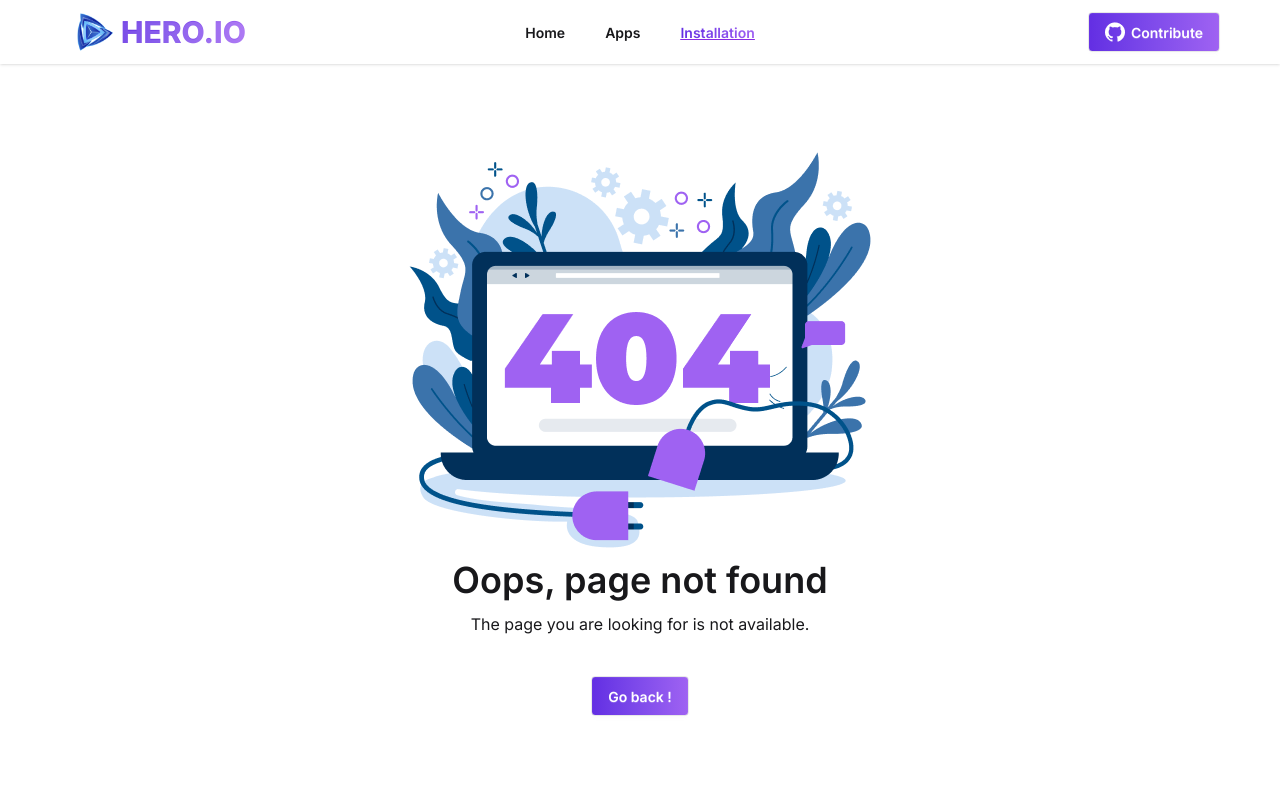
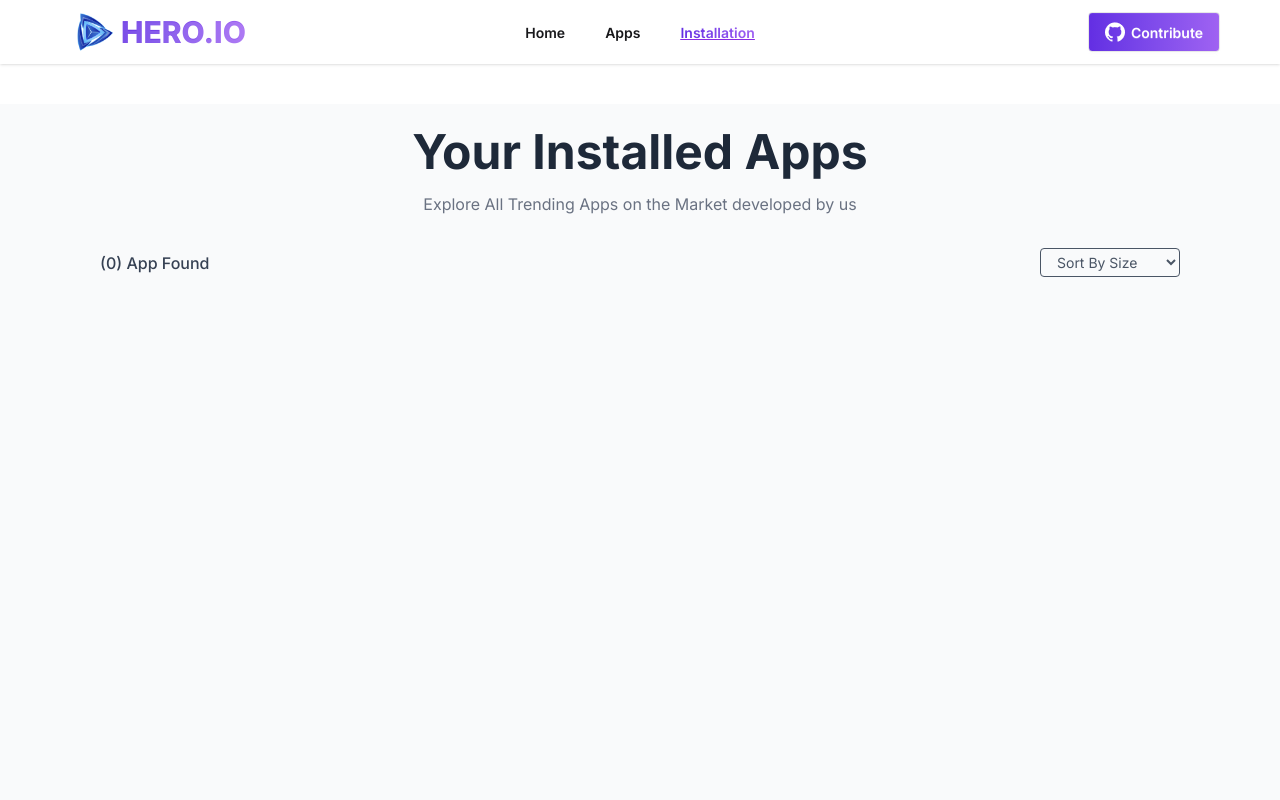
Before and after one commit to SAIMON-25/HERO-APP, a React (Vite) app: page /installedApp in a window 1280 px wide. Before the commit this address had no page. Shown: the top 800 px of the page. Built offline with nearby package versions, Linux system fonts and the light colour scheme.

Commit message:
installed apps page done

```diff
--- a/index.html
+++ b/index.html
@@ -2,7 +2,7 @@
 <html lang="en" data-theme="light">
   <head>
     <meta charset="UTF-8" />
-    <link rel="icon" type="image/svg+xml" href="/vite.svg" />
+    <link rel="icon" type="image/svg+xml" href="/src/assets/logo.png" />
     <meta name="viewport" content="width=device-width, initial-scale=1.0" />
 
     <!-- font awesome -->
--- a/src/components/navbar/Navbar.jsx
+++ b/src/components/navbar/Navbar.jsx
@@ -11,7 +11,7 @@ const Navbar = () => {
     <>
       <NavLink to={'/'} >Home</NavLink>
       <NavLink to={'/allApps'}>Apps</NavLink>
-      <NavLink>Installation</NavLink>
+      <NavLink to={'/installedApp'}>Installation</NavLink>
     </>
   );
 
--- a/src/pages/app_detail/AppDetail.jsx
+++ b/src/pages/app_detail/AppDetail.jsx
@@ -13,6 +13,7 @@ import download from "../../assets/icon-downloads.png";
 import star from "../../assets/icon-ratings.png";
 import review from "../../assets/icon-review.png";
 import { Bounce, ToastContainer, toast } from "react-toastify";
+import { getLocalItem, setLocalItem } from "../../utilities/utility";
 
 const AppDetail = () => {
   const apps = useLoaderData();
@@ -21,7 +22,7 @@ const AppDetail = () => {
 
   // console.log(appId);
   const app = apps.filter((app) => app.id == appId);
-  console.log(app);
+  // console.log(app);
 
   if (!app) {
     return null;
@@ -37,13 +38,18 @@ const AppDetail = () => {
     ratingAvg,
     downloads,
     ratings,
+    id,
   } = app[0];
 
   // console.log(ratings);
+  const applist = getLocalItem();
+  // console.log(applist);
 
-  const handleClick = () => {
+
+  const handleClick = (id) => {
     setClicked(true);
     clicked || toast("Successfully installed");
+    setLocalItem(id);
   };
 
   return (
@@ -89,12 +95,12 @@ const AppDetail = () => {
 
           <div>
             <button
-              onClick={handleClick}
+              onClick={() => handleClick(id)}
               className={`ml-auto bg-green-500 text-white px-5 py-2 rounded-md font-semibold hover:bg-green-600 ${
                 clicked ? "disabled" : ""
               } `}
             >
-              {clicked ? `Installed` : `Install Now (${size} MB)`}
+              {clicked || applist.includes(id) ? `Installed` : `Install Now (${size} MB)`}
             </button>
           </div>
         </div>
--- /dev/null
+++ b/src/pages/applist/InstalledApps.jsx
@@ -0,0 +1,108 @@
+import React, { useEffect, useState } from "react";
+import { useLoaderData } from "react-router";
+import { getLocalItem, removeLocalItem } from "../../utilities/utility";
+import downloadicon from "../../assets/icon-downloads.png";
+import staricon from "../../assets/icon-ratings.png";
+import { Bounce, ToastContainer, toast } from "react-toastify";
+
+
+
+const InstalledApps = () => {
+  const [localApps, setLocalApps] = useState([]);
+  const applist = useLoaderData();
+
+  useEffect(() => {
+    setLocalApps(getLocalItem())
+  }, []);
+  const apps = applist.filter((app) => localApps.includes(app.id));
+
+  const handleUninstall = (id) => {
+    removeLocalItem(id);
+    toast("Successfully Uninstalled");
+    setLocalApps(getLocalItem());
+  };
+
+  return (
+    <div className=" mx-auto mt-10 p-6 bg-gray-50 min-h-screen sm:px-25">
+      <div className="text-center mb-8">
+        <h1 className="text-5xl mb-4 font-bold text-gray-800">
+          Your Installed Apps
+        </h1>
+        <p className="text-gray-500">
+          Explore All Trending Apps on the Market developed by us
+        </p>
+      </div>
+
+      <div className="flex justify-between items-center mb-4">
+        <p className="text-gray-700 font-medium">
+          ({apps.length}) App{apps.length > 1 ? "s" : ""} Found
+        </p>
+
+        <select className="border rounded px-3 py-1 text-gray-600 text-sm focus:outline-none">
+          <option>Sort By Size</option>
+          <option>Sort By Name</option>
+          <option>Sort By Rating</option>
+        </select>
+      </div>
+
+      <div className="space-y-4">
+        {apps.map((app) => (
+          <div
+            key={app.id}
+            className="flex items-center justify-between bg-white p-4 rounded-lg shadow-sm hover:shadow-md transition-shadow"
+          >
+            <div className="flex items-center gap-4">
+              <img
+                src={app.image}
+                alt={app.name}
+                className="w-12 h-12 rounded-md bg-gray-100 object-cover"
+              />
+
+              <div>
+                <h3 className="font-semibold text-xl text-gray-800 mb-3">
+                  {app.title}
+                </h3>
+                <div className="flex items-center gap-3 text-sm text-gray-500 mt-1">
+                  <span className="flex items-center ">
+                    {" "}
+                    <img className="h-5 mr-2" src={downloadicon} alt="" />{" "}
+                    {app.downloads}
+                  </span>
+                  <span className="flex items-center ">
+                    {" "}
+                    <img className="h-5 mr-2" src={staricon} alt="" />{" "}
+                    {app.ratingAvg}
+                  </span>
+                  <span>{app.size} MB</span>
+                </div>
+              </div>
+            </div>
+
+            <button
+              onClick={() => handleUninstall(app.id)}
+              className="bg-green-500 hover:bg-green-600 text-white px-4 py-2 rounded text-sm font-medium"
+            >
+              Uninstall
+            </button>
+          </div>
+        ))}
+      </div>
+
+      <ToastContainer
+              position="top-center"
+              autoClose={5000}
+              hideProgressBar={false}
+              newestOnTop
+              closeOnClick={false}
+              rtl={false}
+              pauseOnFocusLoss
+              draggable
+              pauseOnHover
+              theme="light"
+              transition={Bounce}
+            />
+    </div>
+  );
+};
+
+export default InstalledApps;
--- a/src/pages/error/Error.jsx
+++ b/src/pages/error/Error.jsx
@@ -10,7 +10,7 @@ const Error = () => {
     }
 
     return (
-        <div className='flex justify-center items-center my-22'>
+        <div className='flex justify-center items-center min-h-screen'>
             <div className=' text-center'>
                 <img src={error} alt="" />
                 <h1 className='text-4xl font-semibold my-3'>Oops, page not found</h1>
--- a/src/routes/routes.jsx
+++ b/src/routes/routes.jsx
@@ -4,6 +4,7 @@ import Root from "../pages/root/Root";
 import Error from "../pages/error/Error";
 import Apps from "../pages/apps/Apps";
 import AppDetail from "../pages/app_detail/AppDetail";
+import InstalledApps from "../pages/applist/InstalledApps";
 
 const url = "/appData.json";
 
@@ -29,6 +30,11 @@ const router = createBrowserRouter([
         Component:AppDetail
       },
       {
+        path:'/installedApp',
+        loader: ()=> fetch(url),
+        Component:InstalledApps
+      },
+      {
         path: "*",
         Component: Error,
       },
--- /dev/null
+++ b/src/utilities/utility.jsx
@@ -0,0 +1,36 @@
+
+
+const getLocalItem =()=>{
+    const itemList = localStorage.getItem('applist');
+
+    if(itemList){
+        const arr = JSON.parse(itemList);
+        return arr;
+    }else{
+        return [];
+    }
+}
+
+
+
+const setLocalItem =(id)=>{
+    const itemList = getLocalItem();
+
+    if(!itemList.includes(id)){
+        itemList.push(id);
+    }
+    else{
+        return;
+    }
+
+    localStorage.setItem('applist',JSON.stringify(itemList));
+}
+
+const removeLocalItem = (id)=>{
+    const itemList = getLocalItem();
+
+    const newList = itemList.filter(item => item !=id);
+    localStorage.setItem('applist',JSON.stringify(newList));
+}
+
+export {setLocalItem,getLocalItem,removeLocalItem} ;
```
